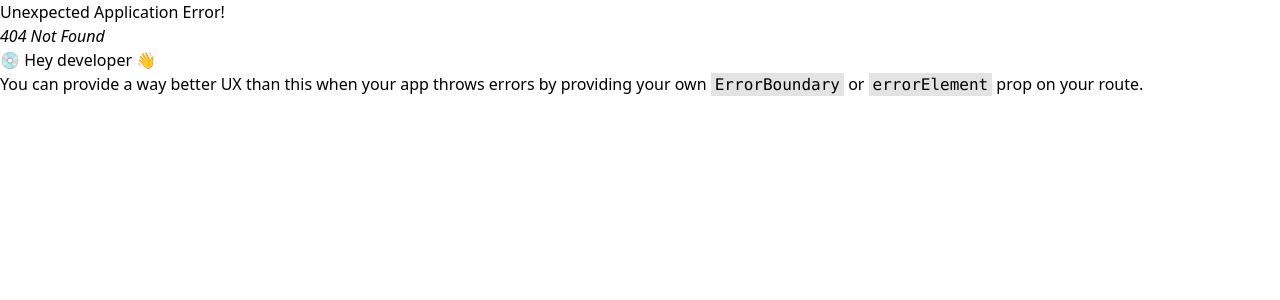
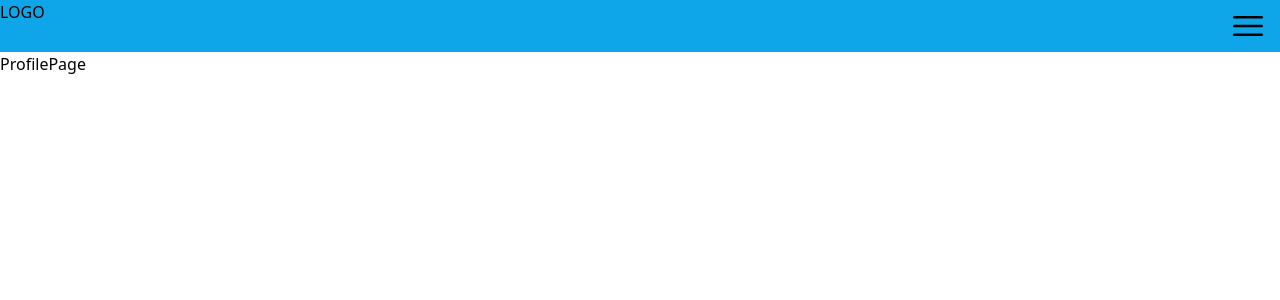
Before and after one commit to Shaymoun/eventify, a React (Vite) app: page /profile in a window 1280 px wide. Before the commit this address had no page. Shown: the top 300 px of the page. Built offline with nearby package versions, Linux system fonts and the light colour scheme.

Commit message:
fix:Quick fix z-index issues.

```diff
--- a/src/App.jsx
+++ b/src/App.jsx
@@ -2,13 +2,17 @@ import "./index.css"
 import { createBrowserRouter, RouterProvider } from "react-router-dom"
 import HomePage from "./pages/Home"
 import RootLayout from "./pages/Root"
+import ProfilePage from "./pages/Profile"
 
 function App() {
 	const router = createBrowserRouter([
 		{
 			path: "/",
 			element: <RootLayout />,
-			children: [{ path: "/", element: <HomePage /> }],
+			children: [
+				{ index: true, element: <HomePage /> },
+				{ path: "/profile", element: <ProfilePage /> },
+			],
 		},
 	])
 	return <RouterProvider router={router}></RouterProvider>
--- a/src/components/MainNavigation.jsx
+++ b/src/components/MainNavigation.jsx
@@ -1,22 +1,30 @@
-import { NavLink } from "react-router-dom"
+import { Link, NavLink } from "react-router-dom"
 import { useContext } from "react"
 import NavigationButton from "../ui/NavigationButton"
 import { EventifyContext } from "../store/eventify-context"
 
 const MainNavigation = () => {
 	const { darkMode, mobileMenuOpen, toggleMenu } = useContext(EventifyContext)
+	const navBarClasses = `bg-sky-500 fixed inset-0 h-dvh ${
+		mobileMenuOpen ? "" : "translate-x-full"
+	}`
 
 	return (
 		<header className='relative flex justify-between overflow-x-hidden bg-sky-500'>
-			<div>LOGO</div>
-			<nav
-				className={`bg-sky-500 fixed inset-0 h-dvh z-[-1] ${
-					mobileMenuOpen ? "" : "translate-x-full"
-				}`}>
+			<div>
+				<Link to='/'>LOGO</Link>
+			</div>
+			<nav className={navBarClasses}>
 				<ul className='flex flex-col justify-around items-center h-full w-full'>
-					<NavLink to='/profile'>Profile</NavLink>
-					<NavLink to='/add-event'>Add Event</NavLink>
-					<NavLink to='/my-events'>My Events</NavLink>
+					<NavLink to='/profile' onClick={toggleMenu}>
+						Profile
+					</NavLink>
+					<NavLink to='/add-event' onClick={toggleMenu}>
+						Add Event
+					</NavLink>
+					<NavLink to='/my-events' onClick={toggleMenu}>
+						My Events
+					</NavLink>
 				</ul>
 			</nav>
 			<NavigationButton
--- /dev/null
+++ b/src/pages/Profile.jsx
@@ -0,0 +1,5 @@
+const ProfilePage = () => {
+	return <div>ProfilePage</div>
+}
+
+export default ProfilePage
--- a/src/ui/NavigationButton.jsx
+++ b/src/ui/NavigationButton.jsx
@@ -13,7 +13,7 @@ const NavigationButton = ({ mobileMenuOpen, toggleMenu, ...props }) => {
 			{...props}
 			aria-label={mobileMenuOpen ? "Close menu" : "Open menu"}
 			onClick={toggleMenu}
-			className='px-3 py-1.5'>
+			className='relative z-1 px-3 py-1.5'>
 			{icon}
 		</button>
 	)
```
